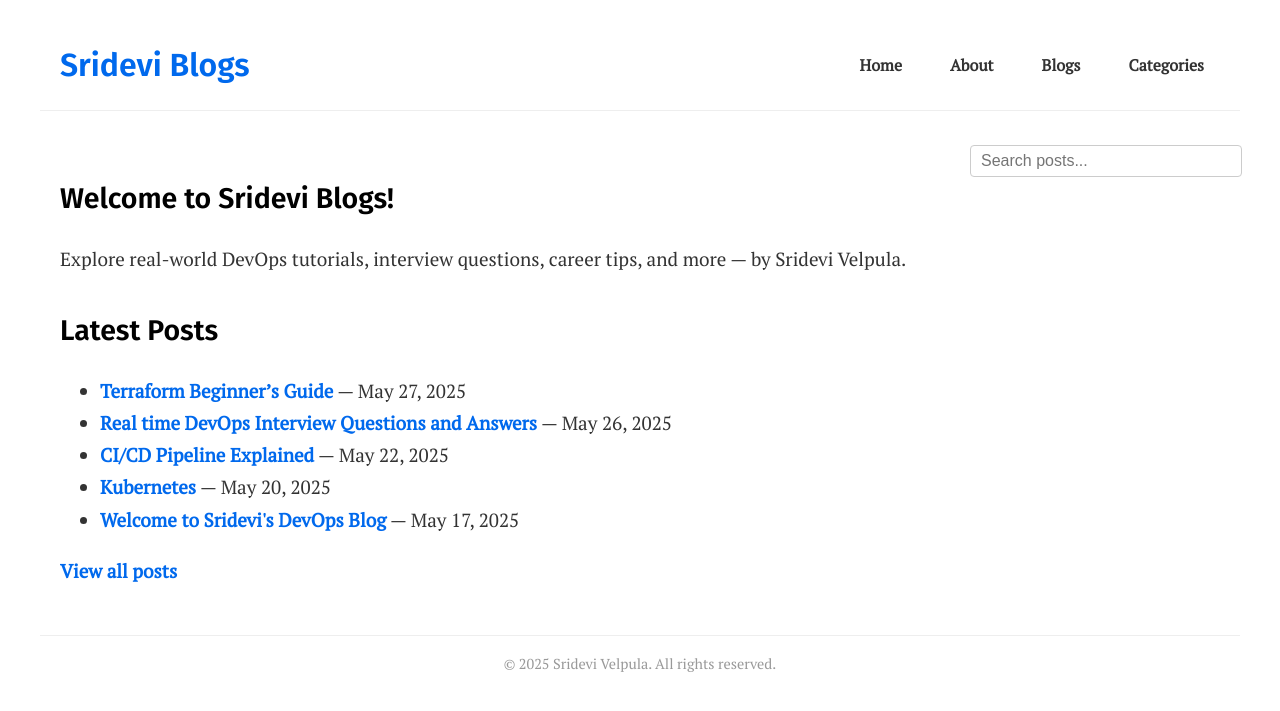
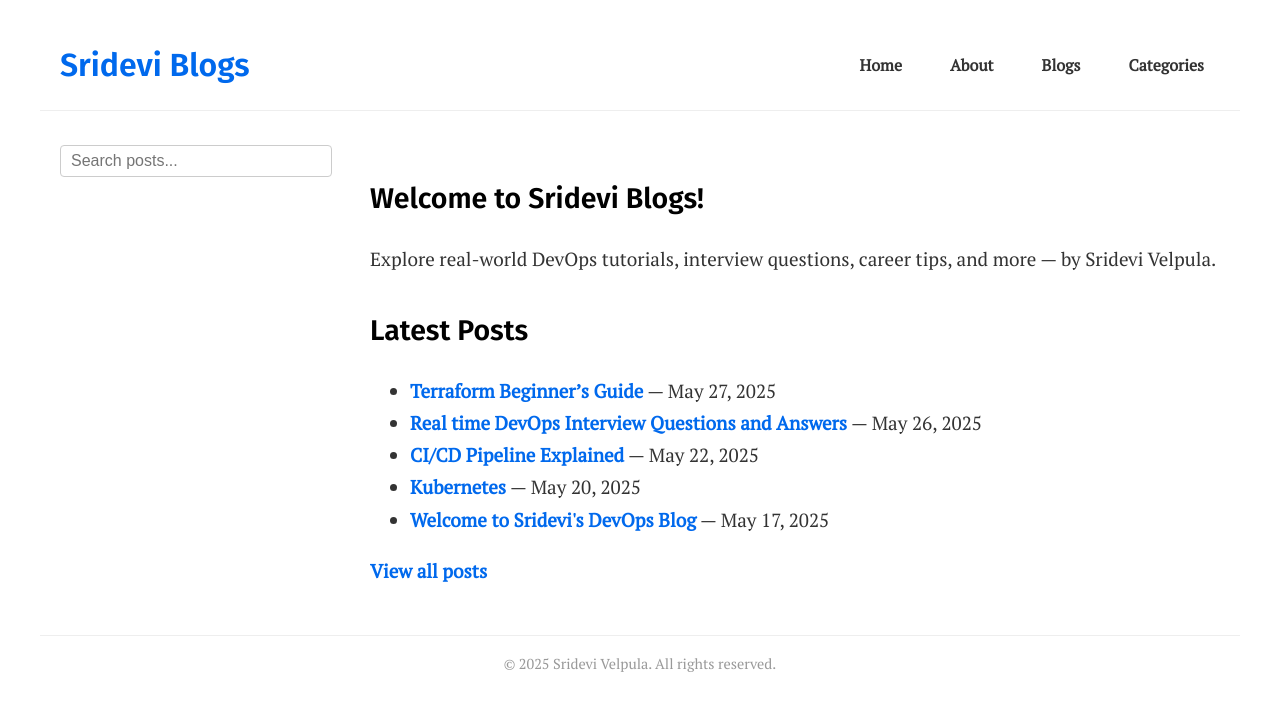
Before and after one commit to srideviblogs/srideviblogs.github.io, a Jekyll site: the page built from index.md, in a window 1280 px wide. Shown: the top 711 px of the page. Built offline with Jekyll 4.4.1, drawn with Linux system fonts in a browser that asks for light colours.

Commit message:
Update default.html

```diff
--- a/_layouts/default.html
+++ b/_layouts/default.html
@@ -17,15 +17,9 @@
 <body>
   {% include header.html %}
 
-  <!-- Begin layout container for main content and sidebar -->
   <div class="layout-container">
 
-    <!-- Main blog content -->
-    <main class="site-main main-content">
-      {{ content }}
-    </main>
-
-    <!-- Right sidebar with search bar -->
+    <!-- Search bar above content (visible on all views, adjusts via CSS) -->
     <aside class="sidebar-right">
       <div class="search-box">
         <input
@@ -40,13 +34,17 @@
       </div>
     </aside>
 
+    <!-- Main content -->
+    <main class="site-main main-content">
+      {{ content }}
+    </main>
+
   </div>
 
   {% include footer.html %}
 
-  <!-- Load mobile menu script -->
+  <!-- Scripts -->
   <script src="{{ '/assets/js/menu.js' | relative_url }}"></script>
-  <!-- Load search functionality script -->
   <script src="{{ '/assets/js/search.js' | relative_url }}"></script>
 </body>
 </html>
```
